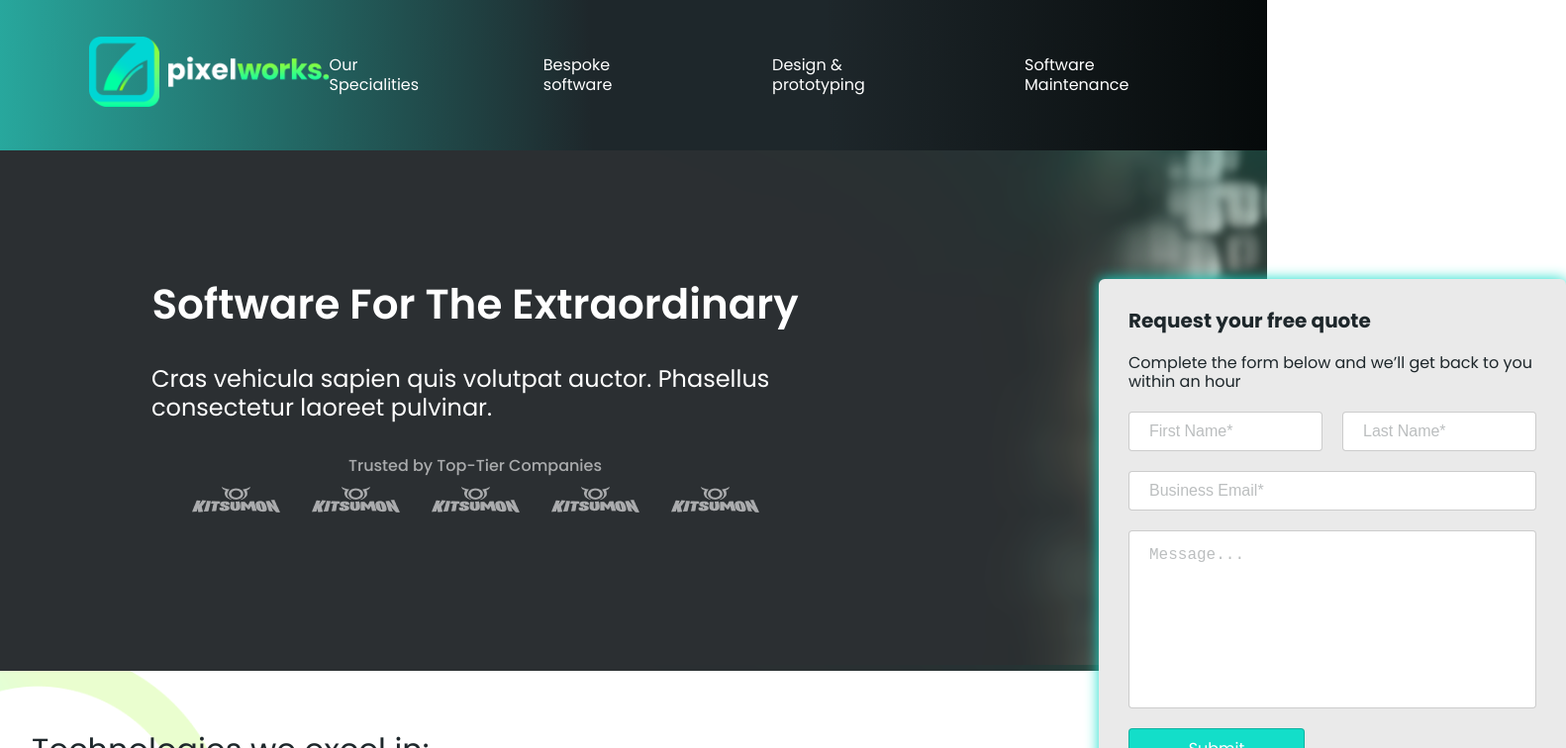
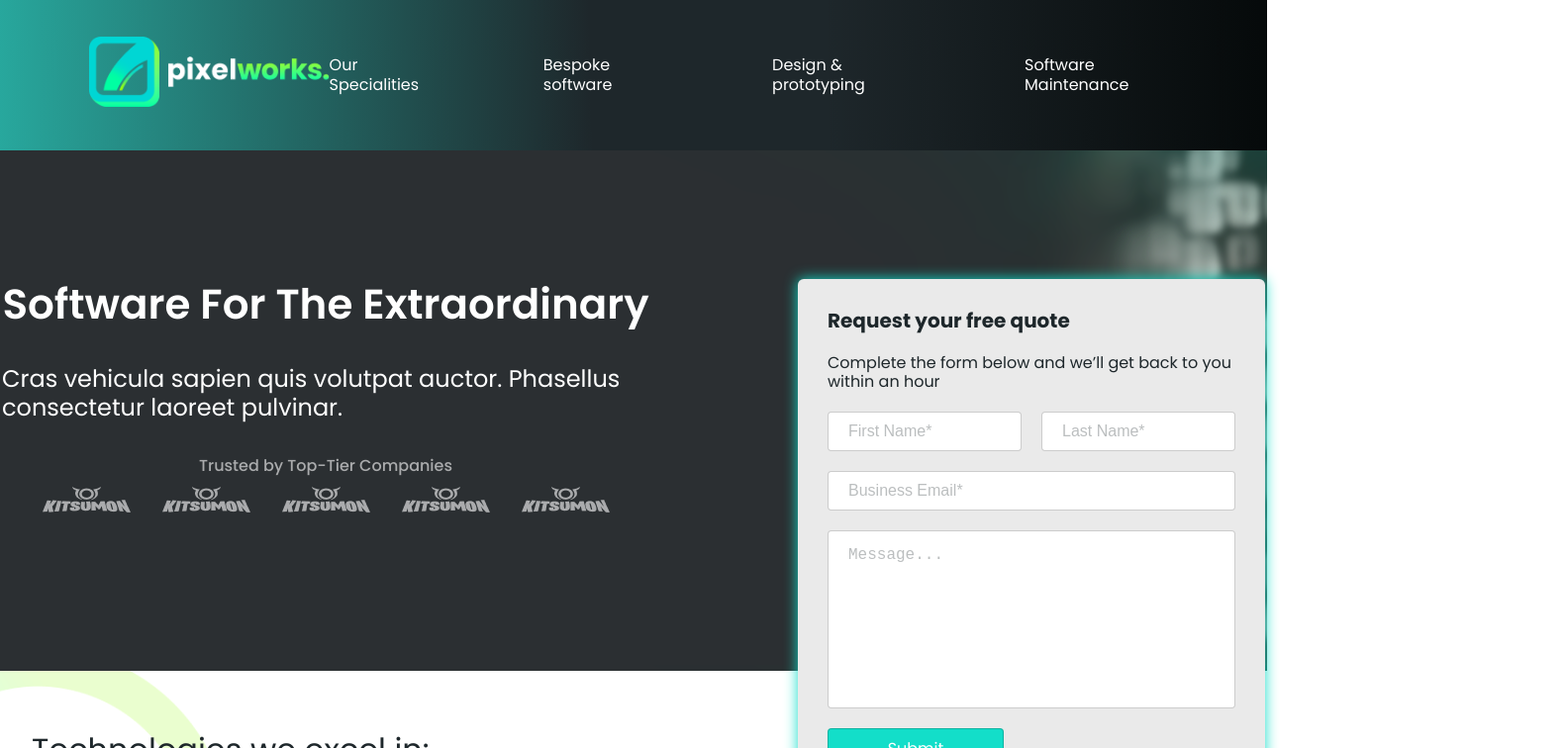
Before and after one commit to mosesmawuru/pixelworks-frontend-react, a React (Create React App) app: page / in a window 1280 px wide. Shown: the top 756 px of the page at 99% size, 1582 px wide, since content can reach past the window. Built offline with nearby package versions, Linux system fonts and the light colour scheme.

Commit message:
fix: home landing styling issue

```diff
--- a/src/modules/home/landing/index.tsx
+++ b/src/modules/home/landing/index.tsx
@@ -1,6 +1,7 @@
 import React from "react";
 import {
   HomeLandingCard,
+  HomeLandingContainer,
   HomeLandingTextWrapper,
   HomeLandingWrapper,
 } from "./styles";
@@ -9,6 +10,7 @@ import { RequestQuoteCard } from "../../../components";
 export const HomeLanding: React.FC = () => {
   return (
     <HomeLandingWrapper>
+      <HomeLandingContainer>
         <HomeLandingTextWrapper>
           <h1>Software For The Extraordinary</h1>
           <p>
@@ -27,6 +29,7 @@ export const HomeLanding: React.FC = () => {
             <RequestQuoteCard />
           </div>
         </HomeLandingCard>
+      </HomeLandingContainer>
     </HomeLandingWrapper>
   );
 };
--- a/src/modules/home/landing/styles.ts
+++ b/src/modules/home/landing/styles.ts
@@ -2,8 +2,13 @@ import styled from "styled-components";
 
 export const HomeLandingWrapper = styled.div`
   background: url("/images/home.png");
+`;
+
+export const HomeLandingContainer = styled.div`
   display: flex;
   padding: 130px 0 160px;
+  width: fit-content;
+  margin: auto;
 `;
 
 export const HomeLandingTextWrapper = styled.div`
@@ -45,6 +50,8 @@ export const HomeLandingTextWrapper = styled.div`
 `;
 
 export const HomeLandingCard = styled.div`
+  max-width: 472px;
+  min-width: 472px;
   & > div {
     position: absolute;
     width: 100%;
```
Lines whose indentation alone changed are shown as unchanged.
